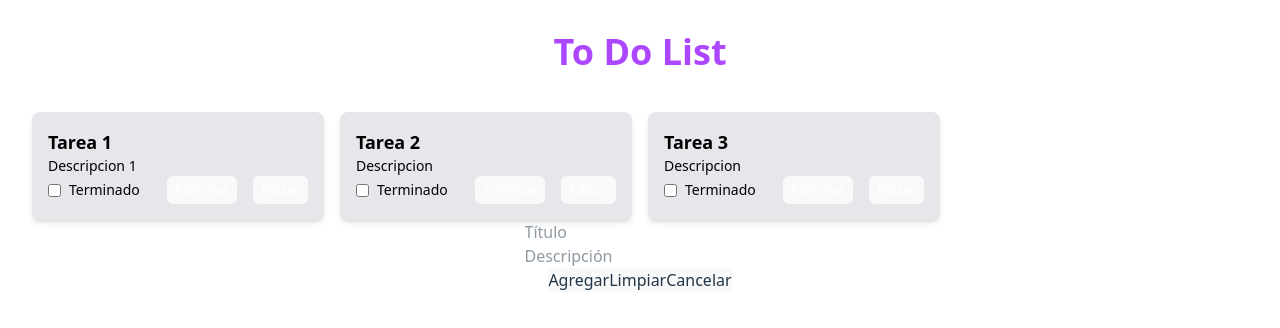
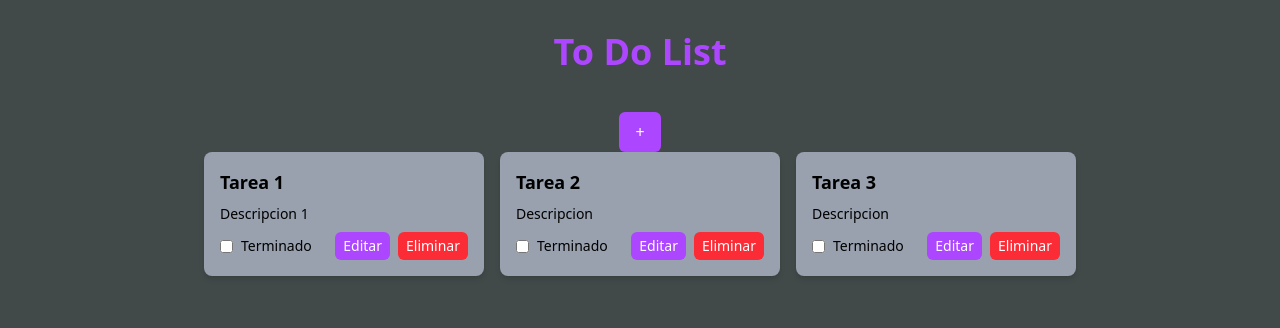
Before and after one commit to Roberto5190/todo-list_tajamar, a React (Vite) app: page / in a window 1280 px wide. Shown: the top 328 px of the page. Built offline with nearby package versions, Linux system fonts and the light colour scheme.

Commit message:
added dc

```diff
--- a/src/App.jsx
+++ b/src/App.jsx
@@ -4,19 +4,20 @@ import { ListaTareas } from "./components/ListaTareas/ListaTareas";
 import { FormularioTarea } from "./components/FormularioTarea/FormularioTarea";
 import db from "./db/db.json";
 
-function App() {
+export default function App() {
   const [tasks, setTasks] = useState(db);
   const [taskToEdit, setTaskToEdit] = useState(null);
+  const [isHiddenForms, setIsHiddenForms] = useState(true);
 
   const handleDelete = (id) => {
     const nuevasTareas = tasks.filter(task => task.id !== id) // Filtramos la tarea por ID
     setTasks(nuevasTareas) // Actualizamos el estado con las nuevas tareas
-}
+  }
 
-const handleEdit = (id) => {
-  const tareaEditada = tasks.find(task => task.id === id);
-  setTaskToEdit(tareaEditada);
-}
+  const handleEdit = (id) => {
+    const tareaEditada = tasks.find(task => task.id === id);
+    setTaskToEdit(tareaEditada);
+  }
 
   const handleAddTask = (newTask) => {
     setTasks([...tasks, newTask]);
@@ -26,24 +27,28 @@ const handleEdit = (id) => {
     setTasks(tasks.map(t => t.id === updatedTask.id ? updatedTask : t));
   }
 
-  const handleDeleteTask = (taskId) => {
-    setTasks(tasks.filter(t => t.id !== taskId));
+  const handleDeleteTask = (id) => {
+    if (window.confirm('¿Estás seguro de que deseas eliminar esta tarea?')) {
+      setTasks(tasks.filter(t => t.id !== id));
+    }
   }
 
-
+  const handleHiddenForm = () => {
+    setIsHiddenForms(!isHiddenForms);
+  }
 
   return (
-    <>
+    <div className="flex flex-col items-center justify-center w-full">
       <h1 className="mb-10 text-4xl font-bold text-purple-500">To Do List</h1>
-      <ListaTareas tasks={tasks} handleDelete={handleDelete} handleEdit={handleEdit} />
+      <button onClick={() => handleHiddenForm()} className="bg-purple-500 text-white px-4 py-2 rounded-md">+</button>
       <FormularioTarea
+        isHiddenForms={isHiddenForms}
         onAddTask={handleAddTask}
         onEditTask={handleEditTask}
         onDeleteTask={handleDeleteTask}
         taskToEdit={taskToEdit}
       />
-    </>
+      <ListaTareas tasks={tasks} handleDelete={handleDelete} handleEdit={handleEdit} />
+    </div>
   );
 }
-
-export default App;
--- a/src/components/FormularioTarea/FormularioTarea.jsx
+++ b/src/components/FormularioTarea/FormularioTarea.jsx
@@ -1,108 +1,13 @@
-import React, { useState } from 'react';
+import React from 'react';
+import useForm from '../../hooks/useForm';
 
-export const FormularioTarea = ({ onAddTask, onEditTask, onDeleteTask, taskToEdit = null }) => {
-    const [task, setTask] = useState({
-        titulo: '',
-        descripcion: '',
-        completada: false
-    });
-
-    const [errors, setErrors] = useState({});
-    const [isEditing, setIsEditing] = useState(false);
-
-    // Actualizar el estado cuando se recibe una tarea para editar
-    React.useEffect(() => {
-        if (taskToEdit) {
-            setTask(taskToEdit);
-            setIsEditing(true);
-        }
-    }, [taskToEdit]);
-
-    const validateForm = () => {
-        const newErrors = {};
-        if (!task.titulo.trim()) {
-            newErrors.titulo = 'El título es obligatorio';
-        }
-        if (!task.descripcion.trim()) {
-            newErrors.descripcion = 'La descripción es obligatoria';
-        }
-        setErrors(newErrors);
-        return Object.keys(newErrors).length === 0;
-    };
-
-    const handleChange = (e) => {
-        const { name, value, type, checked } = e.target;
-        setTask({
-            ...task,
-            [name]: type === 'checkbox' ? checked : value
-        });
-
-        // Limpiar error cuando el usuario comienza a escribir
-        if (errors[name]) {
-            setErrors({
-                ...errors,
-                [name]: ''
-            });
-        }
-    };
-
-    const handleSubmit = (e) => {
-        e.preventDefault();
-
-        if (!validateForm()) {
-            return;
-        }
-
-        if (isEditing) {
-            onEditTask(task);
-        } else {
-            onAddTask(task);
-        }
-
-        resetForm();
-    };
-
-    const resetForm = () => {
-        setTask({
-            titulo: '',
-            descripcion: '',
-            completada: false
-        });
-        setErrors({});
-        setIsEditing(false);
-    };
-
-    const handleClear = () => {
-        resetForm();
-    };
-
-    const handleCancel = () => {
-        resetForm();
-    };
-
-    const handleEdit = () => {
-        if (!task.titulo || !task.descripcion) {
-            setErrors({
-                titulo: !task.titulo ? 'El título es obligatorio' : '',
-                descripcion: !task.descripcion ? 'La descripción es obligatoria' : ''
-            });
-            return;
-        }
-
-        onEditTask(task);
-        resetForm();
-    };
-
-    const handleDelete = () => {
-        if (window.confirm('¿Estás seguro de que deseas eliminar esta tarea?')) {
-            onDeleteTask(task.id);
-            resetForm();
-        }
-    };
+export const FormularioTarea = ({ onAddTask, onEditTask, taskToEdit = null, isHiddenForms }) => {
+    const { task, errors, isEditing, setIsHiddenForms, handleChange, handleSubmit, handleClear, handleCancel } = useForm(taskToEdit, onAddTask, onEditTask);
 
     return (
-        <form onSubmit={handleSubmit} className="formulario-tarea">
-            <div className="form-group">
+        <form onSubmit={handleSubmit} className={`${isHiddenForms ? 'hidden' : ''} formulario-tarea mb-9 flex  flex-col gap-2 bg-gray-400 p-4 rounded-lg max-w-md`}>
+            <h2 className='text-2xl font-bold text-left text-gray-900'>Agrega una tarea</h2>
+            <div className="form-group bg-gray-300 self-start w-full text-left text-black border-1 border-gray-700 rounded-md p-2">
                 <input
                     type="text"
                     name="titulo"
@@ -114,7 +19,7 @@ export const FormularioTarea = ({ onAddTask, onEditTask, onDeleteTask, taskToEdi
                 {errors.titulo && <span className="error-message">{errors.titulo}</span>}
             </div>
 
-            <div className="form-group">
+            <div className="form-group bg-gray-300 self-start w-full text-left text-black border-1 border-gray-700 rounded-md p-2">
                 <input
                     type="text"
                     name="descripcion"
@@ -126,10 +31,10 @@ export const FormularioTarea = ({ onAddTask, onEditTask, onDeleteTask, taskToEdi
                 {errors.descripcion && <span className="error-message">{errors.descripcion}</span>}
             </div>
 
-            <div className="button-group">
-                <button type='submit'>{isEditing ? 'Guardar' : 'Agregar'}</button>
-                <button type='button' onClick={handleClear}>Limpiar</button>
-                <button type='button' onClick={handleCancel}>Cancelar</button>
+            <div className="button-group flex gap-2 self-end">
+                <button type='button' onClick={handleClear} className="border-1 border-gray-700 text-black px-2 py-1 rounded-md">Limpiar</button>
+                <button type='submit' className="bg-green-600 text-white px-2 py-1 rounded-md">{isEditing ? 'Guardar' : 'Agregar'}</button>
+                <button type='button' onClick={handleCancel} className="bg-red-500 text-white px-2 py-1 rounded-md">Cancelar</button>
             </div>
         </form>
     );
--- a/src/components/ListaTareas/ListaTareas.jsx
+++ b/src/components/ListaTareas/ListaTareas.jsx
@@ -1,5 +1,4 @@
 import { Tarea } from "../Tarea/Tarea";
-import { useState } from "react";
 
 
 export const ListaTareas = ({tasks, handleDelete, handleEdit}) => {
@@ -8,7 +7,7 @@ export const ListaTareas = ({tasks, handleDelete, handleEdit}) => {
 
 
   return (
-    <div className="grid grid-cols-2 md:grid-cols-3 lg:grid-cols-4 gap-4">
+    <div className="grid grid-cols-1 md:grid-cols-2 lg:grid-cols-3 gap-4">
       {tasks.map((task) => (
         <Tarea key={task.id} task={task} handleDelete={handleDelete} handleEdit={handleEdit} />
       ))}
--- a/src/components/Tarea/Tarea.jsx
+++ b/src/components/Tarea/Tarea.jsx
@@ -4,7 +4,7 @@ import React from "react";
 export const Tarea = ({task, handleDelete, handleEdit}) => {
 
   return (
-    <div className="bg-gray-200 min-w-[200px] shadow-md rounded-lg p-4 text-left text-black">
+    <div className="flex flex-col gap-2 bg-gray-400 min-w-[280px] shadow-md rounded-lg p-4 text-left text-black">
       <h2 className="text-lg font-bold">{task.titulo}</h2>
       <p className="text-sm">{task.descripcion}</p>
       <div className="flex gap-4 justify-between">
@@ -12,9 +12,9 @@ export const Tarea = ({task, handleDelete, handleEdit}) => {
             <input type="checkbox" name="completada" id="completada" value={task.completada} />
             <span className="text-sm">Terminado</span>
         </label>
-        <div className="flex gap-4 text-sm">
+        <div className="flex gap-2 flex-wrap text-sm">
+            <button className="bg-purple-500 text-white px-2 py-1 rounded-md"  onClick={ () => handleEdit(task.id)}>Editar</button>
             <button className="bg-red-500 text-white px-2 py-1 rounded-md" onClick={ () => handleDelete(task.id)}>Eliminar</button>
-            <button className="bg-purple-500 text-white px-2 py-1 rounded-md"  onClick={ () => handleEdit(task.id)}>Editar</button>
         </div>
 
       </div>
--- /dev/null
+++ b/src/hooks/useForm.js
@@ -0,0 +1,104 @@
+import React, { useState, useEffect } from "react";
+
+const useForm = (taskToEdit, onAddTask, onEditTask, setIsHiddenForms) => {
+  const [task, setTask] = useState({
+    titulo: "",
+    descripcion: "",
+    completada: false,
+  });
+
+  const [errors, setErrors] = useState({});
+  const [isEditing, setIsEditing] = useState(false);
+
+  //USE EFFECT
+  // Actualizar el estado cuando se recibe una tarea para editar
+  useEffect(() => {
+    if (taskToEdit) {
+      setTask(taskToEdit);
+      setIsEditing(true);
+    }
+  }, [taskToEdit]);
+
+//VALIDATE FORM
+  const validateForm = () => {
+    const newErrors = {};
+    if (!task.titulo.trim()) {
+      newErrors.titulo = "El título es obligatorio";
+    }
+    if (!task.descripcion.trim()) {
+      newErrors.descripcion = "La descripción es obligatoria";
+    }
+    setErrors(newErrors);
+    return Object.keys(newErrors).length === 0;
+  };
+
+//HANDLE CHANGE
+  const handleChange = (e) => {
+    const { name, value, type, checked } = e.target;
+    setTask({
+      ...task,
+      [name]: type === "checkbox" ? checked : value,
+    });
+
+    // Limpiar error cuando el usuario comienza a escribir
+    if (errors[name]) {
+      setErrors({
+        ...errors,
+        [name]: "",
+      });
+    }
+  };
+
+
+//SUBMIT FORM
+  const handleSubmit = (e) => {
+    e.preventDefault();
+
+    if (!validateForm()) {
+      return;
+    }
+
+    if (isEditing) {
+      onEditTask(task);
+    } else {
+      onAddTask(task);
+    }
+
+    resetForm();
+  };
+
+//RESET FORM
+  const resetForm = () => {
+    setTask({
+      titulo: "",
+      descripcion: "",
+      completada: false,
+    });
+    setErrors({});
+    setIsEditing(false);
+  };
+
+  //CLEAR FORM
+  const handleClear = () => {
+    resetForm();
+  };
+
+  //CANCEL FORM
+  const handleCancel = () => {
+    setIsHiddenForms((prevState) => !prevState);
+    resetForm();
+  };
+
+  return {
+    task,
+    errors,
+    isEditing,
+    setIsHiddenForms,
+    handleChange,
+    handleSubmit,
+    handleClear,
+    handleCancel,
+  };
+};
+
+export default useForm;
--- a/src/index.css
+++ b/src/index.css
@@ -15,15 +15,14 @@
   -moz-osx-font-smoothing: grayscale;
 }
 
+input {
+  outline: none;
+  width: 100%;
+}
+
 @media (prefers-color-scheme: light) {
   :root {
     color: #213547;
-    background-color: #ffffff;
-  }
-  a:hover {
-    color: #747bff;
-  }
-  button {
-    background-color: #f9f9f9;
+    background-color: #414949;
   }
 }
```
